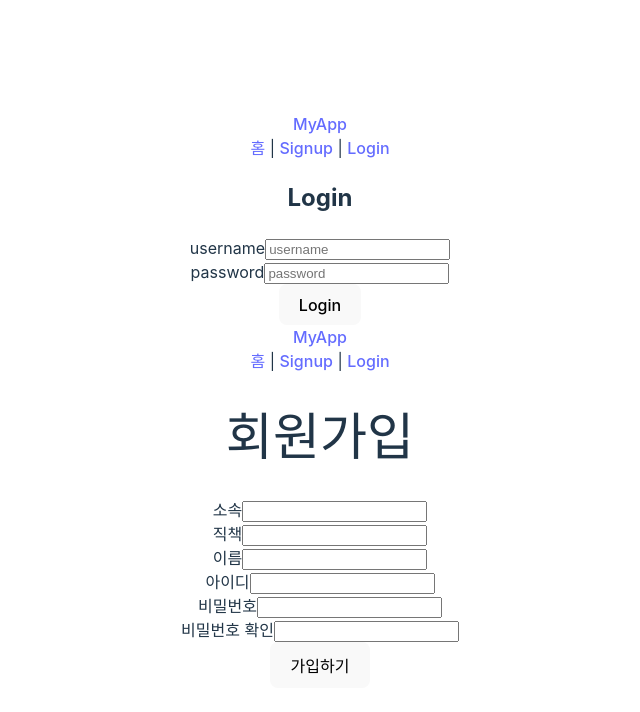
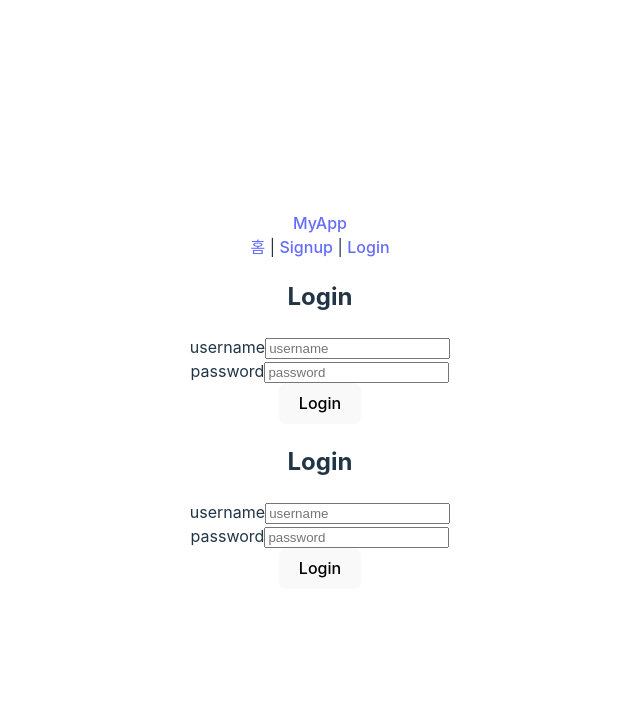
Before and after one commit to yobinmok/ptpt, a React (Vite) app in the folder frontend/: page / in a window 1280 px wide. Shown: the top 712 px of the page, without its empty margins (320-960 px from the left). Built offline with nearby package versions, Linux system fonts and the light colour scheme.

Commit message:
refac: 파일 구조 수정

```diff
--- a/frontend/src/App.jsx
+++ b/frontend/src/App.jsx
@@ -1,7 +1,7 @@
 // import logo from './logo.svg';
 import './App.css';
-import LoginPage from './components/pages/LoginPage';
-import SignupPage from './components/pages/SignupPage';
+import LoginPage from './pages/LoginPage'
+import SignupPage from './pages/SignupPage'
 import { BrowserRouter, Route, Routes } from 'react-router-dom';
 
 function App() {
--- a/frontend/src/components/pages/LoginPage.jsx
+++ /dev/null
@@ -1,13 +0,0 @@
-import React from 'react';
-import LoginTemplate from '../templates/LoginTemplate';
-import LoginContextProvider from '../../contexts/LoginContext';
-import Navbar from '../organisms/Navbar';
-
-const LoginPage = () => (
-    <LoginContextProvider>
-        <Navbar />
-        <LoginTemplate />
-    </LoginContextProvider>
-);
-
-export default LoginPage;
--- a/frontend/src/components/pages/SignupPage.jsx
+++ /dev/null
@@ -1,13 +0,0 @@
-import React from 'react';
-import SignupTemplate from '../templates/SignupTemplate';
-import LoginContextProvider from '../../contexts/LoginContext';
-import Navbar from '../organisms/Navbar';
-
-const SignupPage = () => (
-    <LoginContextProvider>
-        <Navbar />
-        <SignupTemplate />
-    </LoginContextProvider>
-);
-
-export default SignupPage;
--- a/frontend/src/components/templates/LoginTemplate.jsx
+++ /dev/null
@@ -1,11 +0,0 @@
-import React from 'react';
-import LoginForm from '../organisms/LoginForm';
-
-const LoginTemplate = () => (
-    <div>
-        <LoginForm />
-        {/* 추가적인 레이아웃이나 요소들 */}
-    </div>
-);
-
-export default LoginTemplate;
--- a/frontend/src/components/templates/SignupTemplate.jsx
+++ /dev/null
@@ -1,11 +0,0 @@
-import React from 'react';
-import SignupForm from '../organisms/SignupForm';
-
-const SignupTemplate = () => (
-    <div>
-        <SignupForm />
-        {/* 추가적인 레이아웃이나 요소들 */}
-    </div>
-);
-
-export default SignupTemplate;
--- /dev/null
+++ b/frontend/src/pages/LoginPage.jsx
@@ -0,0 +1,13 @@
+import React from 'react';
+import LoginForm from '../components/organisms/LoginForm';
+import LoginContextProvider from '../contexts/LoginContext'
+import Navbar from '../components/organisms/Navbar';
+
+const LoginPage = () => (
+    <LoginContextProvider>
+        <Navbar />
+        <LoginForm />
+    </LoginContextProvider>
+);
+
+export default LoginPage;
--- /dev/null
+++ b/frontend/src/pages/SignupPage.jsx
@@ -0,0 +1,11 @@
+import React from 'react';
+import LoginForm from '../components/organisms/LoginForm';
+import LoginContextProvider from '../contexts/LoginContext';
+
+const SignupPage = () => (
+    <LoginContextProvider>
+        <LoginForm />
+    </LoginContextProvider>
+);
+
+export default SignupPage;
```
Also changed, not shown: frontend/src/apis/temp.txt (added), frontend/src/hooks/temp.txt (added), 1 other file (tests, documents, lock files or other folders).
